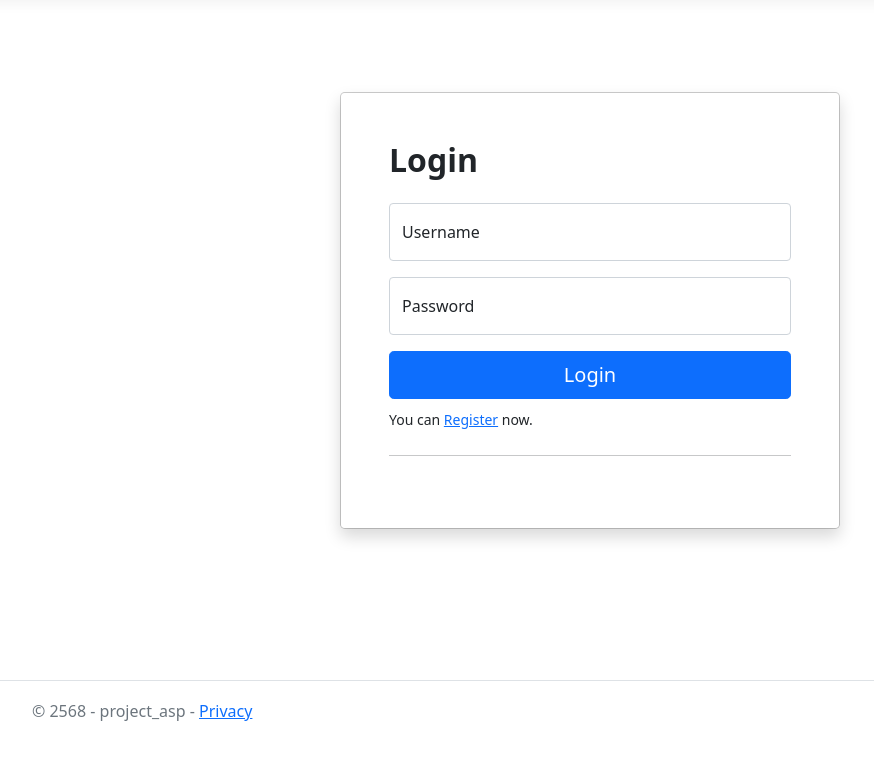
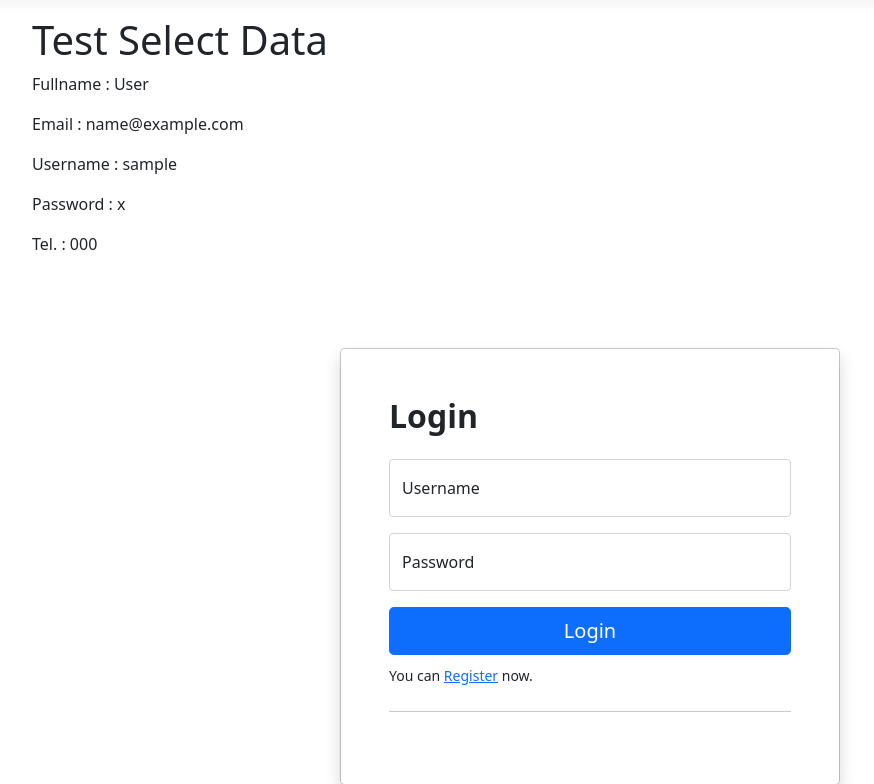
Before and after one commit to Devgit2025/shop_asp, an ASP.NET Core app: page /Customer/Customerlogin in a window 1280 px wide. Shown: the part 59-843 px from the top of the page, without its empty margins (50-924 px from the left). Before the commit the page ends 780 px from the top, so only its background shows below. Run offline with ASP.NET Core 8, Linux system fonts and the light colour scheme; tables that the repository leaves empty hold one stand-in row (values such as "Sample post"); style sheets or scripts are compiled from the project's sources.

Commit message:
add Customer to database

```diff
--- a/Controllers/CustomerController.cs
+++ b/Controllers/CustomerController.cs
@@ -1,5 +1,7 @@
 using food_asp.Data;
+using food_asp.Models;
 using Microsoft.AspNetCore.Mvc;
+using System.Diagnostics;
 
 namespace food_asp.Controllers
 {
@@ -17,11 +19,28 @@ namespace food_asp.Controllers
 
         public IActionResult Register()
         {
+
             return View();
         }
 
         public IActionResult Customerlogin()
         {
+            //test
+            IEnumerable<Customer> allCustomer = _db.tb_Customers;
+
+            return View(allCustomer);
+        }
+
+        //post method
+        [HttpPost]
+        [ValidateAntiForgeryToken]
+        public IActionResult Register(Customer obj)
+        {
+            Debug.WriteLine("Cutomer Fullname " + obj.Cus_Fullname);
+
+            _db.tb_Customers.Add(obj);
+            _db.SaveChanges();
+
             return View();
         }
     }
--- a/Views/Customer/Customerlogin.cshtml
+++ b/Views/Customer/Customerlogin.cshtml
@@ -1,7 +1,19 @@
-
+@model IEnumerable<food_asp.Models.Customer>;
 @{
     ViewData["Title"] = "Login";
 }
+<h1>Test Select Data</h1>
+
+@foreach (var customer in Model)
+{
+    <p>Fullname : @customer.Cus_Fullname</p>
+    <p>Email : @customer.Cus_Email</p>
+    <p>Username : @customer.Cus_Username</p>
+    <p>Password : @customer.Cus_Password</p>
+    <p>Tel. : @customer.Cus_Tel</p>
+
+}
+
 
 <div class="modal modal-sheet position-static d-block bg-body-secondary p-4 py-md-5" tabindex="-1" role="dialog" id="modalSignin">
     <div class="modal-dialog" role="document">
@@ -11,7 +23,7 @@
             </div>
 
             <div class="modal-body p-5 pt-0">
-                <form asp-controller="Customer" asp-action="Customerlogin" method="get">
+                <form asp-controller="Customer" asp-action="Customerlogin" method="post">
                     <div class="form-floating mb-3">
                         <input type="text" name="username" class="form-control" id="floatingInput" placeholder="Username" require>
                         <label for="floatingInput">Username</label>
```
Also changed, not shown: Views/Customer/Register.cshtml (+5 -6 lines), 10 other files.
